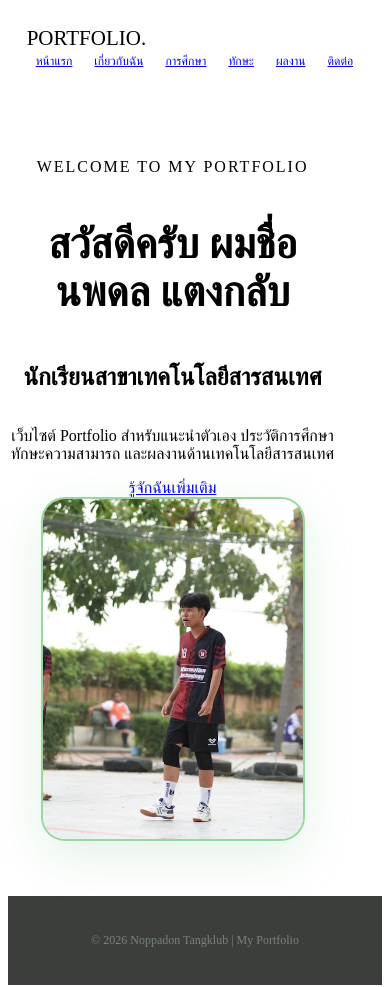
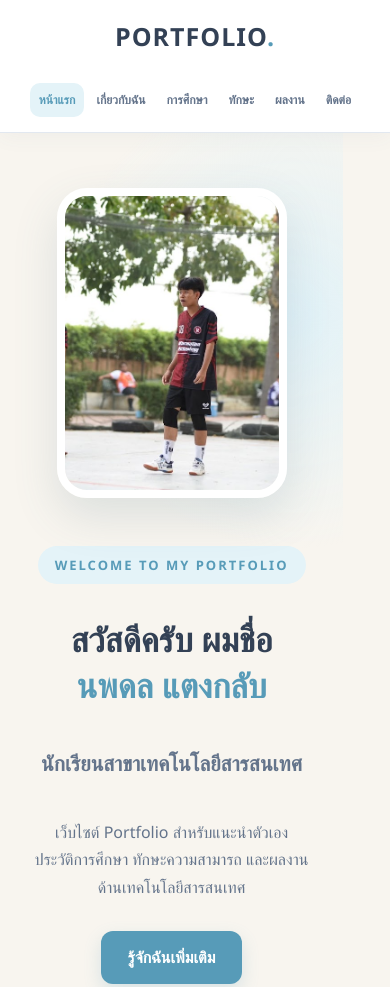
Before and after one commit to 68219010007-oss/Noppadon-prott5, a plain HTML site: page index.html in a window 390 px wide. Shown: the top 987 px of the page. Drawn offline with Linux system fonts and the light colour scheme.

Commit message:
Update style.css

```diff
--- a/style.css
+++ b/style.css
@@ -131,3 +131,335 @@ footer { color: #78837a; text-align: center; padding: 25px 18px; border-top: 1px
         height: 340px;
     }
 }
+
+/* =================================
+   NEW PORTFOLIO THEME
+   SKY BLUE - WHITE - CREAM - GRAY
+================================= */
+
+:root {
+    --blue: #8fc9df;
+    --blue-dark: #579bb8;
+    --blue-light: #e4f3f8;
+    --cream: #f8f5ef;
+    --white: #ffffff;
+    --gray: #64748b;
+    --dark: #334155;
+    --border: #e2e8f0;
+}
+
+/* พื้นฐาน */
+* {
+    box-sizing: border-box;
+}
+
+html {
+    scroll-behavior: smooth;
+}
+
+body {
+    margin: 0;
+    font-family: "Segoe UI", Tahoma, sans-serif;
+    background: var(--cream);
+    color: var(--dark);
+    line-height: 1.7;
+}
+
+/* เมนูด้านบน */
+header {
+    width: 100%;
+    min-height: 78px;
+    padding: 16px 7%;
+    display: flex;
+    align-items: center;
+    justify-content: space-between;
+    gap: 25px;
+    background: rgba(255, 255, 255, 0.95);
+    border-bottom: 1px solid var(--border);
+    position: sticky;
+    top: 0;
+    z-index: 100;
+    box-shadow: 0 4px 20px rgba(71, 100, 120, 0.05);
+}
+
+.logo {
+    font-size: 25px;
+    font-weight: 800;
+    color: var(--dark);
+    letter-spacing: 1px;
+}
+
+.logo span {
+    color: var(--blue-dark);
+}
+
+nav {
+    display: flex;
+    align-items: center;
+    flex-wrap: wrap;
+    gap: 8px;
+}
+
+nav a {
+    text-decoration: none;
+    color: var(--gray);
+    font-size: 14px;
+    font-weight: 600;
+    padding: 9px 13px;
+    border-radius: 10px;
+    transition: 0.25s;
+}
+
+nav a:hover,
+nav a.active {
+    color: var(--blue-dark);
+    background: var(--blue-light);
+}
+
+/* หน้าแรก */
+.hero {
+    min-height: 690px;
+    padding: 80px 10%;
+    display: flex;
+    align-items: center;
+    justify-content: space-between;
+    gap: 65px;
+    background:
+        radial-gradient(circle at 85% 20%, #e1f2f8 0, transparent 30%),
+        var(--cream);
+}
+
+.hero-text {
+    flex: 1;
+    max-width: 620px;
+}
+
+.welcome {
+    display: inline-block;
+    padding: 8px 17px;
+    border-radius: 30px;
+    background: var(--blue-light);
+    color: var(--blue-dark);
+    font-size: 13px;
+    font-weight: 800;
+    letter-spacing: 2px;
+}
+
+.hero h1 {
+    font-size: clamp(34px, 5vw, 54px);
+    line-height: 1.35;
+    color: var(--dark);
+    margin: 20px 0;
+}
+
+.hero h1 span {
+    color: var(--blue-dark);
+}
+
+.hero h2 {
+    font-size: 21px;
+    color: var(--gray);
+    font-weight: 600;
+}
+
+.description {
+    color: var(--gray);
+    font-size: 16px;
+    max-width: 500px;
+    margin: 20px 0 30px;
+}
+
+/* ปุ่ม */
+.btn {
+    display: inline-block;
+    padding: 13px 27px;
+    background: var(--blue-dark);
+    color: white;
+    text-decoration: none;
+    border-radius: 12px;
+    font-weight: 700;
+    box-shadow: 0 7px 18px rgba(87, 155, 184, 0.2);
+    transition: 0.25s;
+}
+
+.btn:hover {
+    background: #427f9b;
+    transform: translateY(-3px);
+}
+
+/* รูปโปรไฟล์ */
+.hero-image {
+    flex: 0 0 360px;
+    display: flex;
+    justify-content: center;
+    align-items: center;
+    position: relative;
+}
+
+.profile-photo {
+    width: 340px;
+    height: 440px;
+    object-fit: cover;
+    object-position: center 25%;
+    border-radius: 30px;
+    border: 8px solid white;
+    box-shadow: 0 18px 45px rgba(75, 110, 130, 0.16);
+    transition: 0.3s;
+}
+
+.profile-photo:hover {
+    transform: translateY(-7px);
+}
+
+/* หัวข้อของแต่ละหน้า */
+.page-title,
+.section-title {
+    color: var(--dark);
+    text-align: center;
+    font-size: 32px;
+    margin-bottom: 12px;
+}
+
+.page-description {
+    color: var(--gray);
+    text-align: center;
+}
+
+/* กล่องเนื้อหาและการ์ด */
+.about-card,
+.profile-card,
+.timeline-card,
+.interest-card,
+.future-education,
+.skill-card,
+.project-card,
+.contact-card,
+.info-card {
+    background: var(--white);
+    border: 1px solid var(--border);
+    border-radius: 20px;
+    padding: 25px;
+    box-shadow: 0 8px 25px rgba(71, 100, 120, 0.06);
+    transition: 0.25s;
+}
+
+.about-card:hover,
+.skill-card:hover,
+.project-card:hover,
+.contact-card:hover {
+    transform: translateY(-5px);
+    box-shadow: 0 14px 30px rgba(71, 100, 120, 0.11);
+    border-color: var(--blue);
+}
+
+/* กล่องหัวข้อและข้อความ */
+h3 {
+    color: var(--blue-dark);
+}
+
+p {
+    color: var(--gray);
+}
+
+/* เส้นเวลา ประวัติการศึกษา */
+.education-timeline {
+    border-left: 3px solid var(--blue);
+}
+
+.timeline-card {
+    margin-bottom: 22px;
+}
+
+/* ทักษะ */
+.skills-grid,
+.projects-grid {
+    display: grid;
+    grid-template-columns: repeat(auto-fit, minmax(230px, 1fr));
+    gap: 22px;
+}
+
+.skill-card,
+.project-card {
+    background: white;
+}
+
+/* แท็ก */
+.education-tags span,
+.skill-tag,
+.tag {
+    display: inline-block;
+    background: var(--blue-light);
+    color: var(--blue-dark);
+    padding: 6px 13px;
+    border-radius: 30px;
+    font-size: 13px;
+    font-weight: 600;
+    margin: 4px;
+}
+
+/* ส่วนท้าย */
+footer {
+    padding: 25px;
+    text-align: center;
+    background: white;
+    border-top: 1px solid var(--border);
+    color: var(--gray);
+    font-size: 14px;
+}
+
+/* หน้าจอมือถือ */
+@media (max-width: 900px) {
+    header {
+        flex-direction: column;
+        padding: 15px 5%;
+    }
+
+    nav {
+        justify-content: center;
+    }
+
+    .hero {
+        flex-direction: column-reverse;
+        text-align: center;
+        padding: 55px 7%;
+        gap: 35px;
+    }
+
+    .hero-text {
+        max-width: 100%;
+    }
+
+    .hero-image {
+        flex-basis: auto;
+    }
+
+    .profile-photo {
+        width: 270px;
+        height: 350px;
+    }
+
+    .description {
+        margin-left: auto;
+        margin-right: auto;
+    }
+}
+
+@media (max-width: 480px) {
+    nav {
+        gap: 3px;
+    }
+
+    nav a {
+        font-size: 12px;
+        padding: 7px 9px;
+    }
+
+    .hero h1 {
+        font-size: 34px;
+    }
+
+    .profile-photo {
+        width: 230px;
+        height: 310px;
+    }
+}
```
